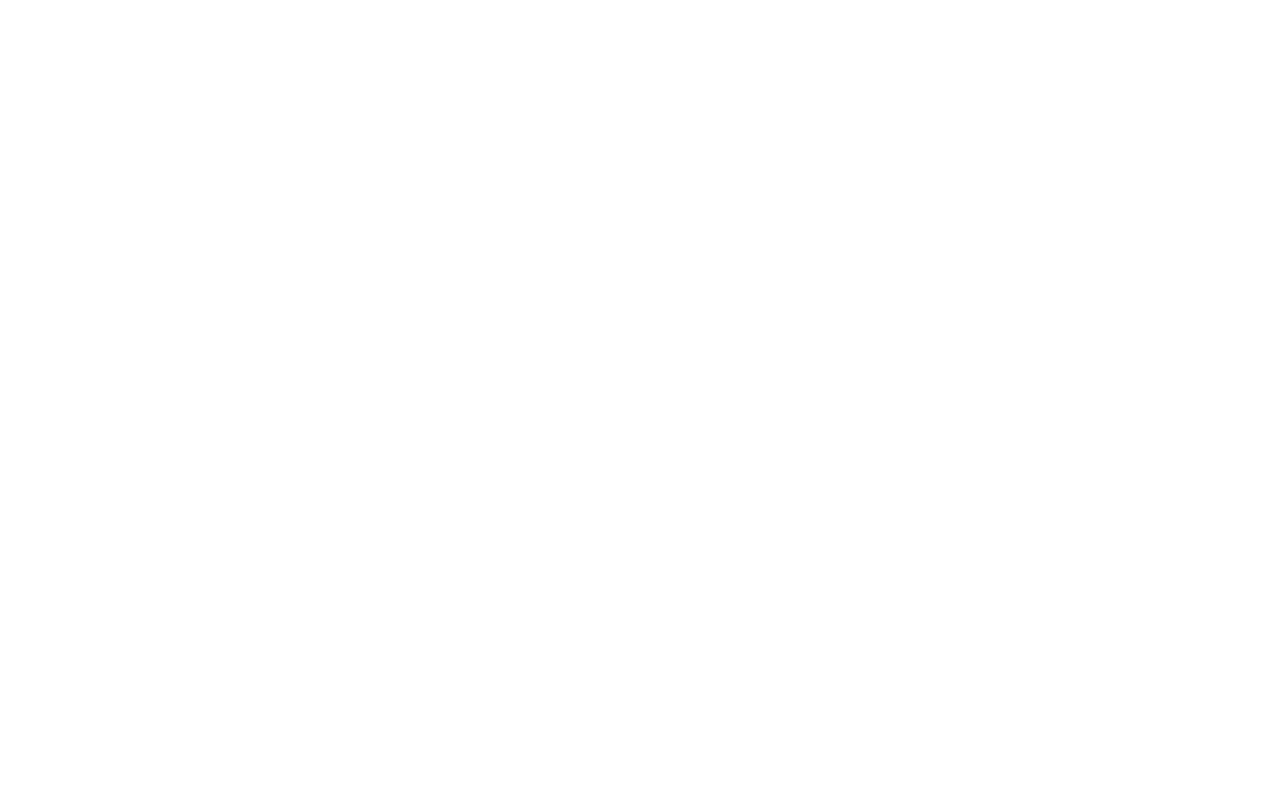
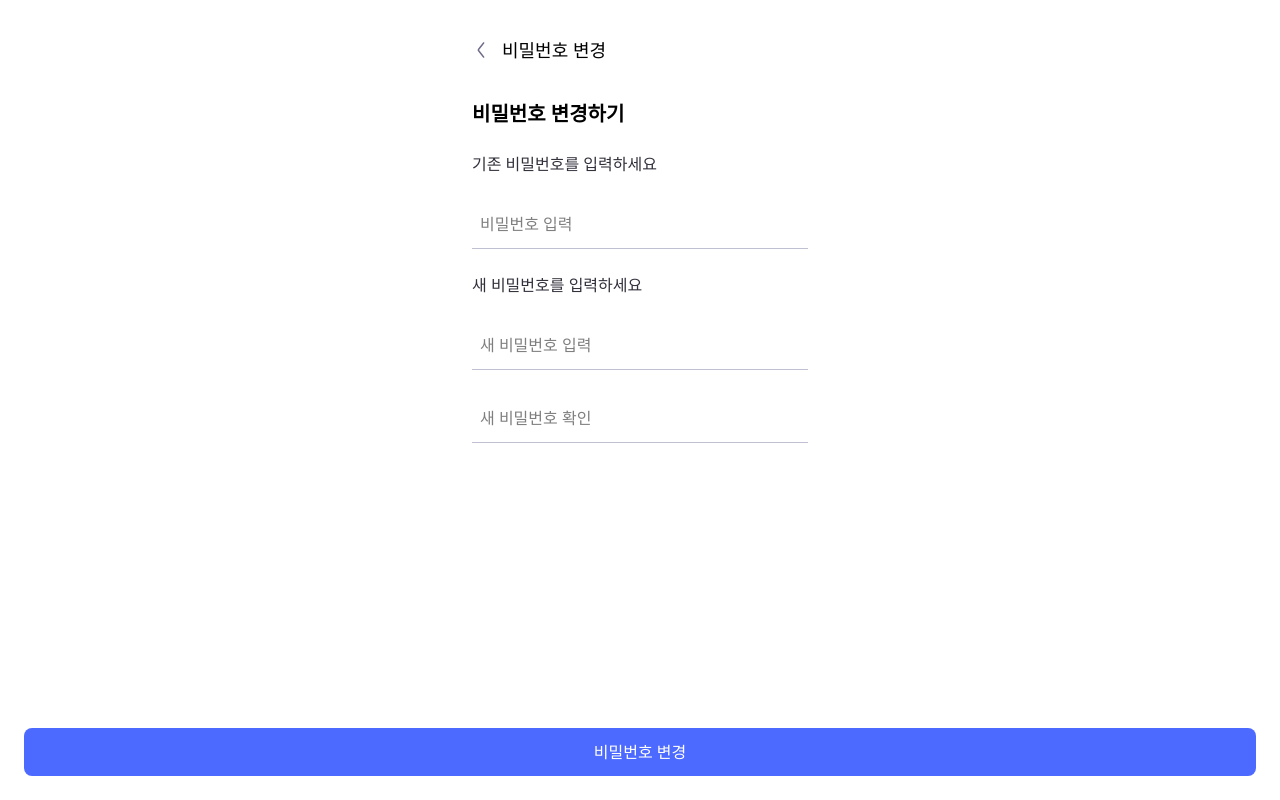
Before and after one commit to FormMate205/FormMate, a React (Vite) app in the folder Frontend/: page /login/findPw/reset in a window 1280 px wide. Before the commit this address had no page. Built offline with nearby package versions, Linux system fonts and the light colour scheme; a web font is replaced by a local one.

Commit message:
publish: 비밀번호 찾기 페이지(전화번호 인증 & 비밀번호 변경)

```diff
--- a/Frontend/src/app/App.tsx
+++ b/Frontend/src/app/App.tsx
@@ -2,9 +2,11 @@ import { BrowserRouter, Route, Routes } from 'react-router-dom';
 import { FormCreate, FormMatch } from '@/pages';
 import Landing from '@/pages/login/Landing';
 import Login from '@/pages/login/Login';
+import PasswordReset from '@/pages/password/PasswordReset';
+import PhoneVerify from '@/pages/password/PhoneVerify';
+import Signup from '@/pages/signup/Signup';
 import Transaction from '@/pages/transaction/Transaction';
 import LayoutProvider from './provider/LayoutProvider';
-import Signup from '@/pages/signup/Signup';
 
 const App = () => {
     return (
@@ -17,6 +19,11 @@ const App = () => {
                     <Route path='/login' element={<Login />} />
                     <Route path='/' element={<Landing />} />
                     <Route path='/signup' element={<Signup />} />
+                    <Route path='/login/findPw' element={<PhoneVerify />} />
+                    <Route
+                        path='/login/findPw/reset'
+                        element={<PasswordReset />}
+                    />
                 </Route>
             </Routes>
         </BrowserRouter>
--- a/Frontend/src/pages/login/Landing.tsx
+++ b/Frontend/src/pages/login/Landing.tsx
@@ -8,7 +8,7 @@ export default function Landing() {
     const navigate = useNavigate();
 
     useEffect(() => {
-        const timer = setTimeout(() => setShowButtons(true), 1000);
+        const timer = setTimeout(() => setShowButtons(true), 500);
         return () => clearTimeout(timer);
     }, []);
 
--- a/Frontend/src/pages/login/ui/LoginForm.tsx
+++ b/Frontend/src/pages/login/ui/LoginForm.tsx
@@ -22,7 +22,7 @@ export default function LoginForm() {
             </div>
 
             <div className='text-line-500 text-center text-sm'>
-                <a href='#' className='underline'>
+                <a href='/login/findPw' className='underline'>
                     비밀번호를 잊으셨나요?
                 </a>
             </div>
--- /dev/null
+++ b/Frontend/src/pages/password/PasswordReset.tsx
@@ -0,0 +1,9 @@
+import PasswordResetForm from './ui/PasswordResetForm';
+
+export default function PasswordReset() {
+    return (
+        <div>
+            <PasswordResetForm />
+        </div>
+    );
+}
--- /dev/null
+++ b/Frontend/src/pages/password/PhoneVerify.tsx
@@ -0,0 +1,9 @@
+import PhoneVerifyForm from './ui/PhoneVerifyForm';
+
+export default function PhoneVerify() {
+    return (
+        <div>
+            <PhoneVerifyForm />
+        </div>
+    );
+}
--- /dev/null
+++ b/Frontend/src/pages/password/ui/PasswordResetForm.tsx
@@ -0,0 +1,46 @@
+import { Button } from '@/components/ui/button';
+import { Header } from '@/widgets';
+
+export default function PasswordResetForm() {
+    return (
+        <div className='h-full flex-col justify-between'>
+            <div className='flex flex-col gap-6 p-6'>
+                <Header title='비밀번호 변경' />
+
+                <h2 className='text-xl font-semibold'>비밀번호 변경하기</h2>
+
+                <p className='text-md text-line-950'>
+                    기존 비밀번호를 입력하세요
+                </p>
+                <input
+                    type='password'
+                    placeholder='비밀번호 입력'
+                    className='border-line-300 border-b px-2 py-3'
+                />
+
+                <p className='text-md text-line-950'>
+                    새 비밀번호를 입력하세요
+                </p>
+                <input
+                    type='password'
+                    placeholder='새 비밀번호 입력'
+                    className='border-line-300 border-b px-2 py-3'
+                />
+
+                <input
+                    type='password'
+                    placeholder='새 비밀번호 확인'
+                    className='border-line-300 border-b px-2 py-3'
+                />
+            </div>
+            <div className='fixed bottom-0 left-0 w-full gap-6 p-6'>
+                <Button
+                    variant={'primary'}
+                    className='bg-primary-500 text-white'
+                >
+                    비밀번호 변경
+                </Button>
+            </div>
+        </div>
+    );
+}
--- /dev/null
+++ b/Frontend/src/pages/password/ui/PhoneVerifyForm.tsx
@@ -0,0 +1,63 @@
+import { useNavigate } from 'react-router-dom';
+import { Button } from '@/components/ui/button';
+import { Header } from '@/widgets';
+
+export default function PhoneVerifyForm() {
+    // 인증여부는 임시로 하드코딩 상태
+    const isPhoneValid = true;
+    const isCodeValid = true;
+    const isFailed = false;
+    const failCount = 0; // 최대 3회 (?)
+
+    const navigate = useNavigate();
+
+    return (
+        <div className='flex flex-col gap-6 p-6'>
+            <Header title='비밀번호 찾기' />
+
+            <h2 className='text-xl font-semibold'>전화번호로 인증하기</h2>
+
+            {/* 전화번호 입력 */}
+            <div className='flex items-center gap-2'>
+                <input
+                    type='tel'
+                    placeholder="전화번호 입력 ('-' 제외)"
+                    className='f-0 focus:outline-noneocus:ring border-line-300 min-w-0 flex-1 border-b px-2 py-3'
+                />
+                <Button
+                    variant={'choiceFill'}
+                    className={`${isPhoneValid ? 'bg-primary-500 text-white' : 'bg-line-300 text-line-700'} w-auto px-4`}
+                >
+                    인증 요청
+                </Button>
+            </div>
+
+            {/* 인증번호 입력 */}
+            <input
+                type='text'
+                placeholder='인증번호 입력'
+                className={`border-b px-2 py-3 ${isFailed ? 'border-subPink-500)]' : 'border-line-300'}`}
+            />
+
+            {/* 인증 실패 카운트 */}
+            <p
+                className={`${isFailed ? 'text-subPink-500)]' : 'text-line-300'} pl-2`}
+            >
+                {isFailed ? `${failCount}/3` : `${failCount}/3`}
+            </p>
+
+            <div className='fixed bottom-0 left-0 w-full gap-6 p-6'>
+                {/* 본인 인증 버튼 */}
+                <Button
+                    variant={'primary'}
+                    className={`${isCodeValid ? 'bg-primary-500 text-white' : 'bg-line-300 text-line-700'} w-full py-3`}
+                    onClick={() =>
+                        isCodeValid && navigate('/login/findPw/reset')
+                    }
+                >
+                    본인 인증
+                </Button>
+            </div>
+        </div>
+    );
+}
```
